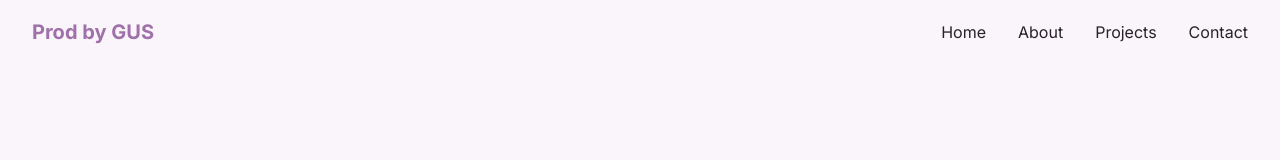
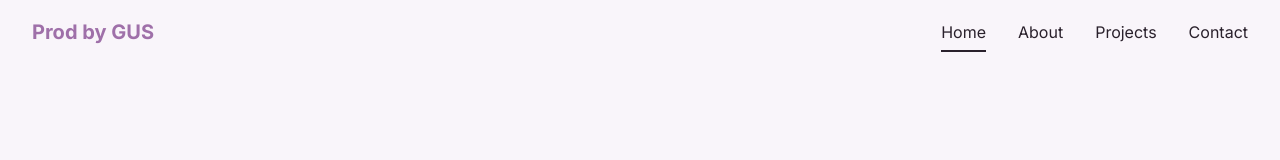
Before and after one commit to gustavo-nomelini/portfolio-prodbygus, a Next.js app: page / in a window 1280 px wide. Shown: the top 160 px of the page. Built offline with nearby package versions, Linux system fonts and the light colour scheme.

Commit message:
feat: implement active link highlighting in Header component

```diff
--- a/src/components/layout/Header.tsx
+++ b/src/components/layout/Header.tsx
@@ -1,6 +1,14 @@
+"use client";
+
 import Link from 'next/link';
+import { usePathname } from 'next/navigation';
 
 const Header = () => {
+  const pathname = usePathname();
+
+  // Função para verificar se o link está ativo
+  const isActive = (path: string) => pathname === path;
+
   return (
     <header className="bg-[var(--background)] shadow-md shadow-[var(--color2)]">
       <div className="max-w-7xl mx-auto px-4 sm:px-6 lg:px-8">
@@ -11,18 +19,26 @@ const Header = () => {
             </Link>
           </div>
           <nav className="flex items-center space-x-8">
-            <Link href="/" className="text-[var(--foreground)] hover:text-[var(--color1)] transition-colors">
-              Home
-            </Link>
-            <Link href="/about" className="text-[var(--foreground)] hover:text-[var(--color1)] transition-colors">
-              About
-            </Link>
-            <Link href="/projects" className="text-[var(--foreground)] hover:text-[var(--color1)] transition-colors">
-              Projects
-            </Link>
-            <Link href="/contact" className="text-[var(--foreground)] hover:text-[var(--color1)] transition-colors">
-              Contact
-            </Link>
+            {[
+              { href: '/', text: 'Home' },
+              { href: '/about', text: 'About' },
+              { href: '/projects', text: 'Projects' },
+              { href: '/contact', text: 'Contact' }
+            ].map(link => (
+              <Link
+                key={link.href}
+                href={link.href}
+                className={`
+                  relative text-[var(--foreground)] hover:text-[var(--color1)] transition-colors py-2
+                  after:absolute after:left-0 after:bottom-0 after:h-[2px] after:w-0 after:bg-[var(--foreground)]
+                  after:transition-all after:duration-300 after:ease-in-out
+                  hover:after:w-full
+                  ${isActive(link.href) ? 'after:w-full after:bg-[var(--color1)]' : ''}
+                `}
+              >
+                {link.text}
+              </Link>
+            ))}
           </nav>
         </div>
       </div>
```
